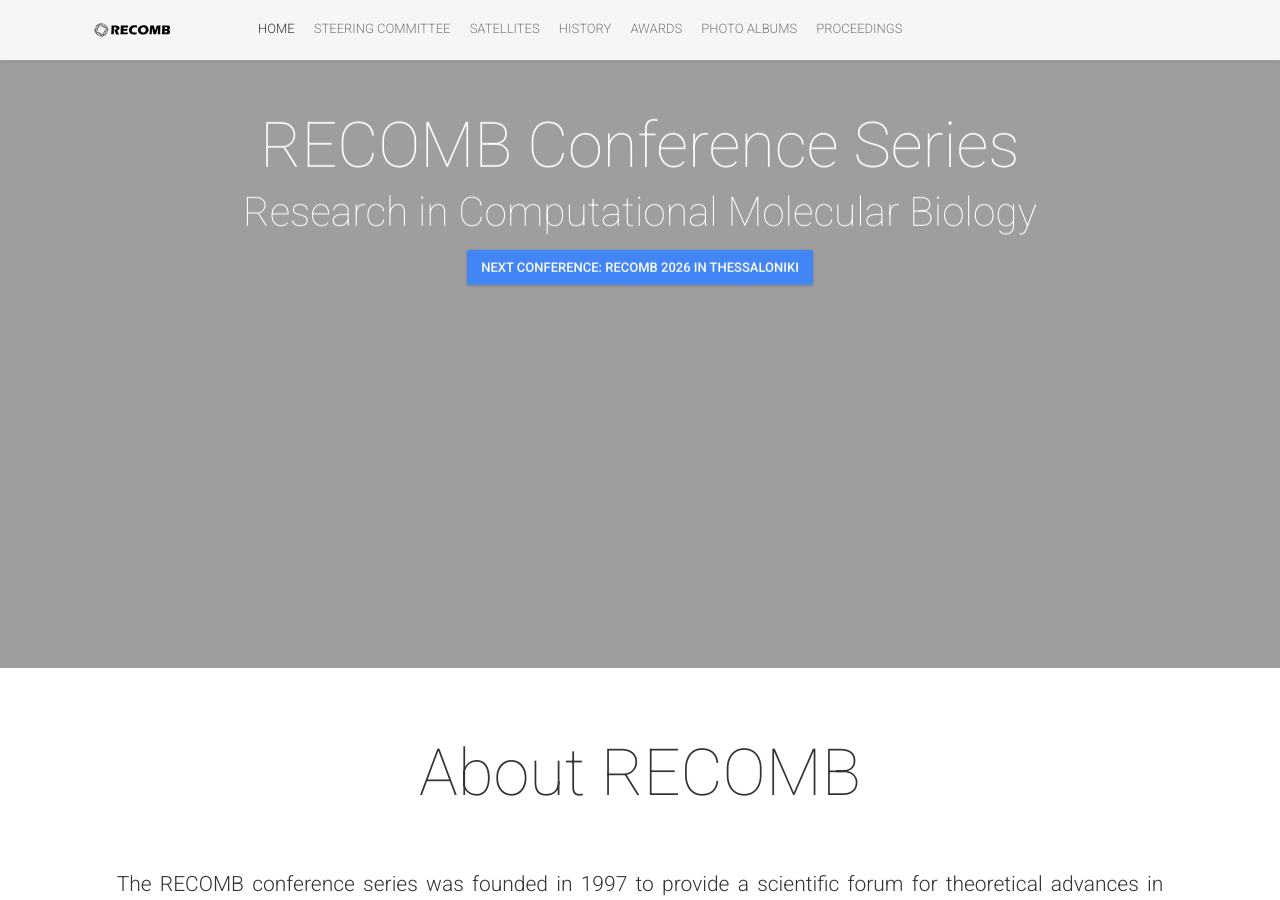
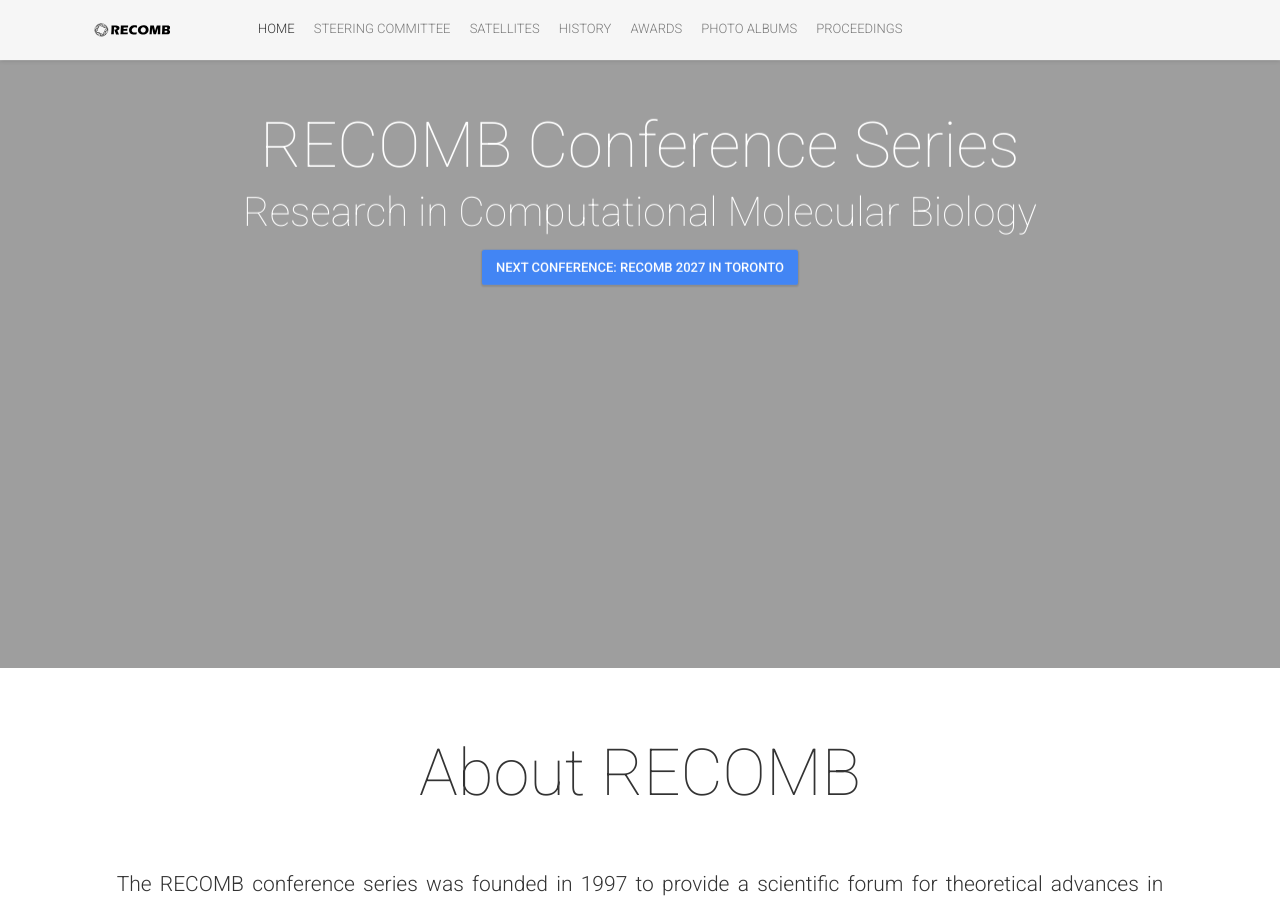
Before and after one commit to recomb-conference/recomb-conference.github.io, a Jekyll site: the page built from index.html, in a window 1280 px wide and 900 px high, scrolled down 232 px. Built offline with Jekyll 4.4.1, drawn with Linux system fonts in a browser that asks for light colours; nearby versions of some CDN libraries; comment, search, counter and statistics services are not loaded; some of the changed text lies outside the part shown.

Commit message:
Update _config.yml

```diff
--- a/_config.yml
+++ b/_config.yml
@@ -58,7 +58,7 @@ heroSubTitle: "Research in Computational Molecular Biology"
 startDate: "1997"
 eventStartTime: "1997"
 heroButtons:
- - {link: "https://recomb.org/recomb2026", text: "Next Conference: RECOMB 2026 in Thessaloniki", target: "_self"}
+ - {link: "https://recomb.org/recomb2027", text: "Next Conference: RECOMB 2027 in Toronto", target: "_self"}
 
 # About Block
 aboutTitle: "About RECOMB"
@@ -77,7 +77,7 @@ statisticBlock:
 # Tweets Feed Block
 tweetsFeedImage: "twitter-feed.jpg"
 tweetsFeedTitle: "What's Up?"
-twitterHashTag: "RECOMB2026"
+twitterHashTag: "RECOMB2027"
 twitterFeed: " https://twitter.com/RECOMBconf"
 
 
@@ -92,7 +92,7 @@ socialLinks:
 footerBlocks:
  -
   links:
-   - {link: "https://recomb.org/recomb2026", text: "RECOMB 2026"}
+   - {link: "https://recomb.org/recomb2027", text: "RECOMB 2027"}
  -
   title: "Contact"
   links:
```
